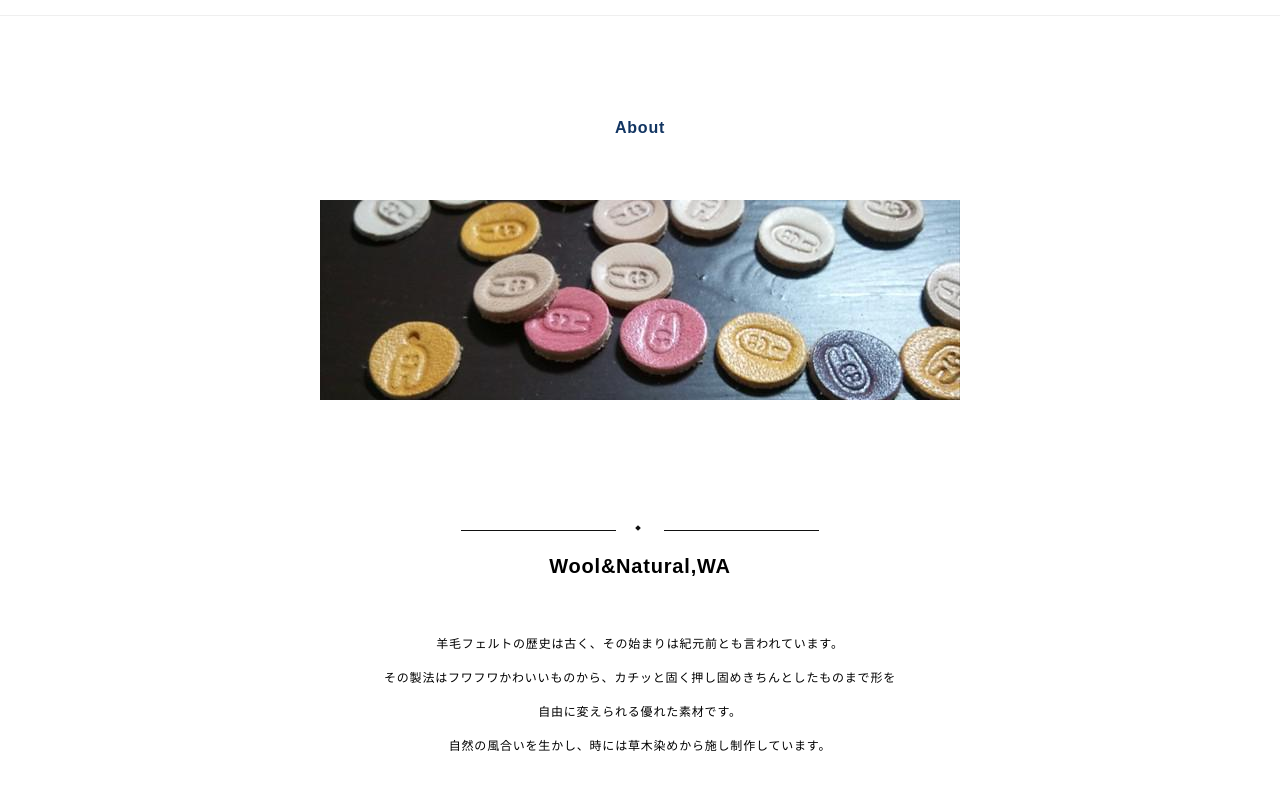
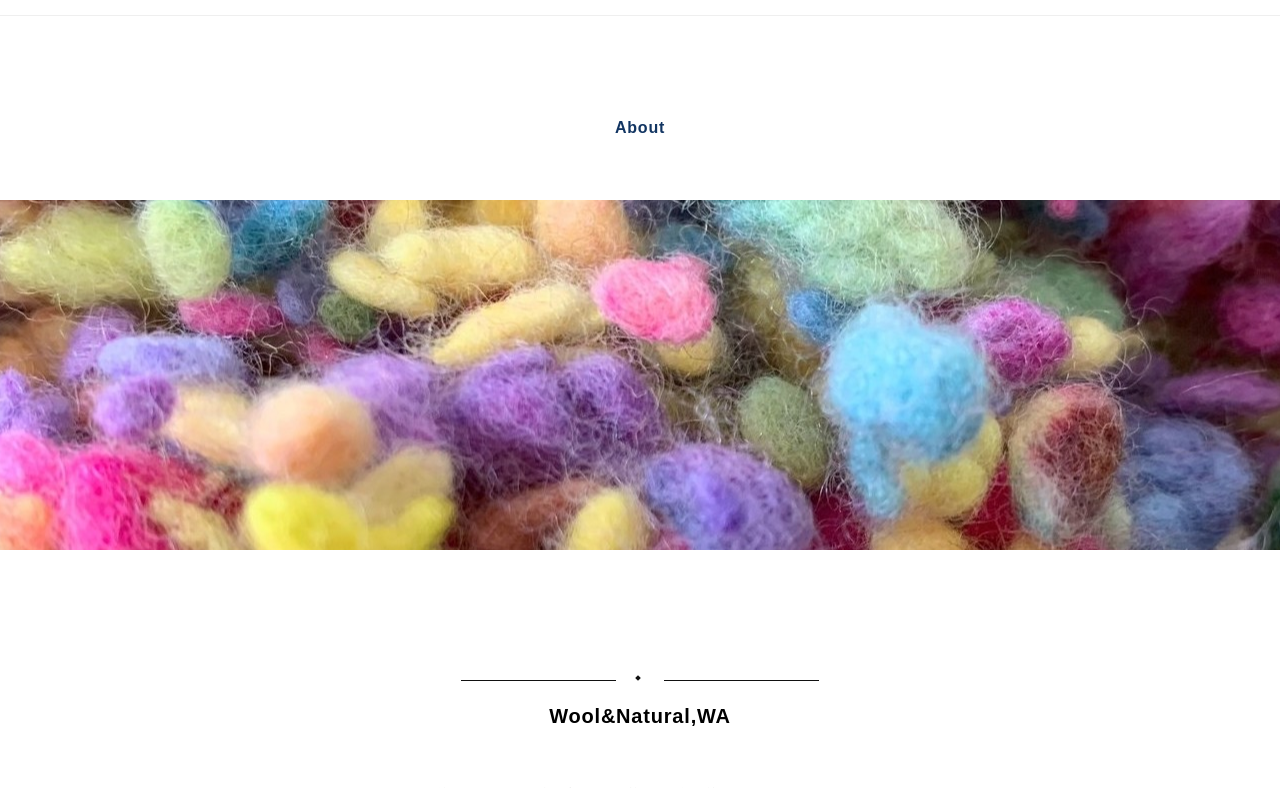
Before and after one commit to yamaguchi-yumiko/mococn_site, a PHP site: page /about.php in a window 1280 px wide. Shown: the part 186-974 px from the top of the page. Run offline with PHP 8.4, Linux system fonts and the light colour scheme; some libraries are stand-ins or nearby versions.

Commit message:
about画面修正

```diff
--- a/work/public/common/css/style.css
+++ b/work/public/common/css/style.css
@@ -877,13 +877,14 @@
 }
 
 .about-top-img {
-  background: url("../img/mococon_tag.jpg");
+  background: url("../img/top/top_image_4.jpg");
   background-repeat: no-repeat;
   background-size: cover;
   background-position: center;
   width: 100%;
   height: 150px;
   text-align: left;
+  margin-top: 40px;
 }
 
 .about-profile-img img {
@@ -1123,7 +1124,7 @@
   * ============================================================ */
   .about-top-img {
     width: 100%;
-    height: 200px;
+    height: 350px;
     margin-bottom: 60px;
   }
   .about-section {
--- a/work/public/common/scss/content/_about.scss
+++ b/work/public/common/scss/content/_about.scss
@@ -12,13 +12,14 @@
 }
 
 .about-top-img {
-  background: url("../img/mococon_tag.jpg");
+  background: url("../img/top/top_image_4.jpg");
   background-repeat: no-repeat;
   background-size: cover;
   background-position: center;
   width: 100%;
   height: 150px;
   text-align: left;
+  margin-top: 40px;
 }
 
 .about-profile-img {
--- a/work/public/common/scss/layout/_pc.scss
+++ b/work/public/common/scss/layout/_pc.scss
@@ -73,7 +73,7 @@
 * ============================================================ */
     .about-top-img {
         width: 100%;
-        height: 200px;
+        height: 350px;
         margin-bottom: 60px;
     }
 
```
Also changed, not shown: work/public/common/img/top/top_image_4.jpg (added).
